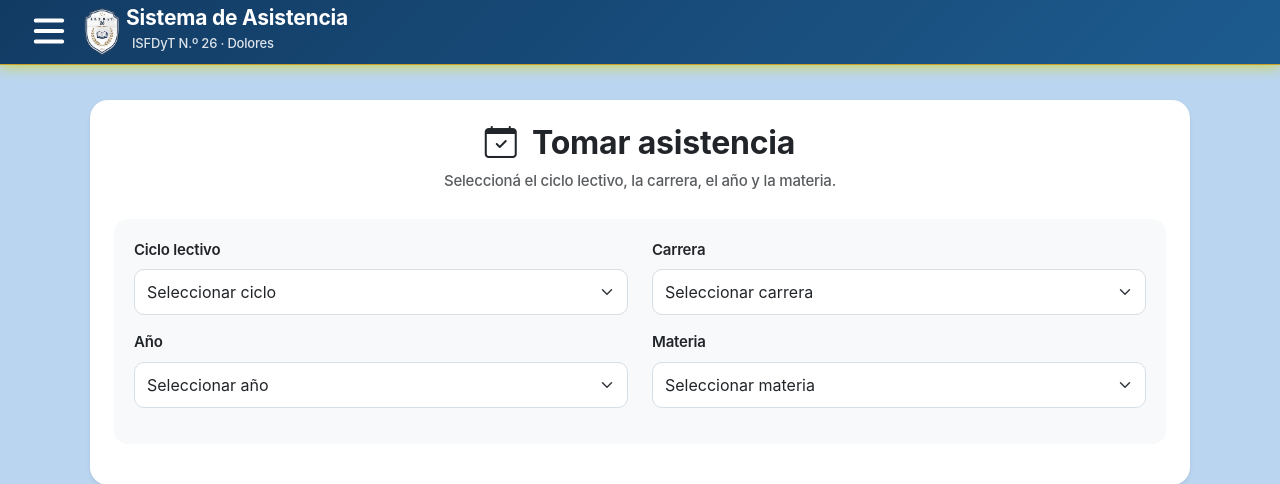
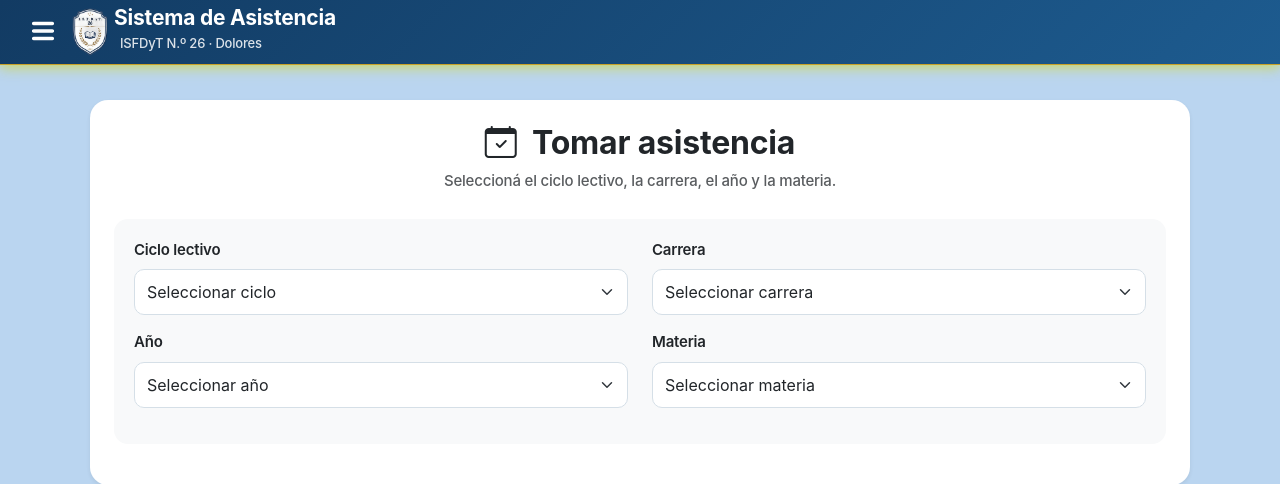
Before and after one commit to LucasBeica/sistema-asistencia-isfdyt26, a Django app: page /asistencia/ in a window 1280 px wide. Shown: the top 484 px of the page. Run offline with Django 5.2, Linux system fonts and the light colour scheme; data that the repository does not hold is empty.

Commit message:
Actualiza sistema de asistencia

```diff
--- a/Asistencia/static/css/estilos.css
+++ b/Asistencia/static/css/estilos.css
@@ -98,7 +98,7 @@ body {
 
 .boton-menu-hamburguesa .bi-list {
     color: #ffffff !important;
-    font-size: 42px !important;
+    font-size: 30px !important;
     -webkit-text-stroke: 1.5px #ffffff;
     line-height: 1 !important;
 }
```
